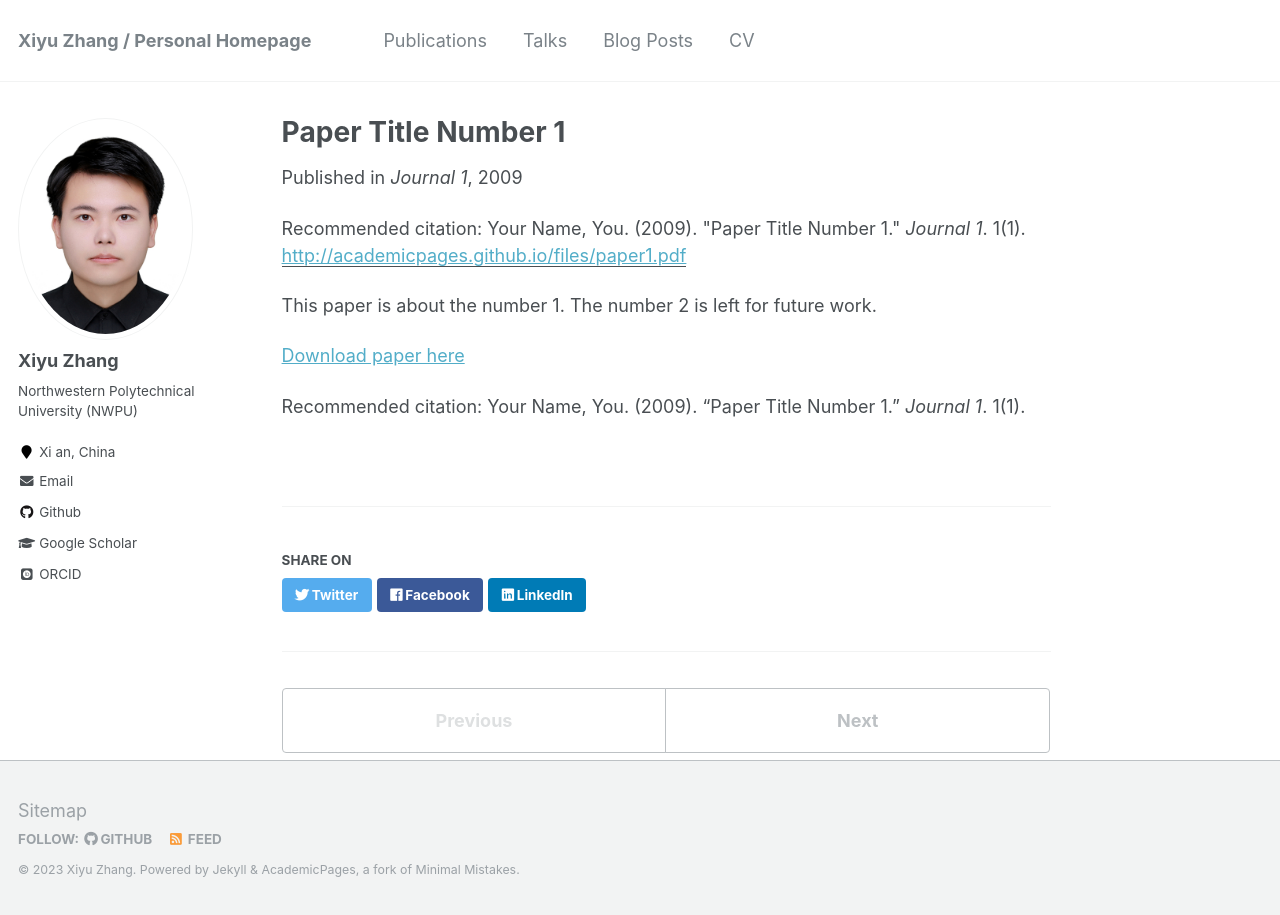
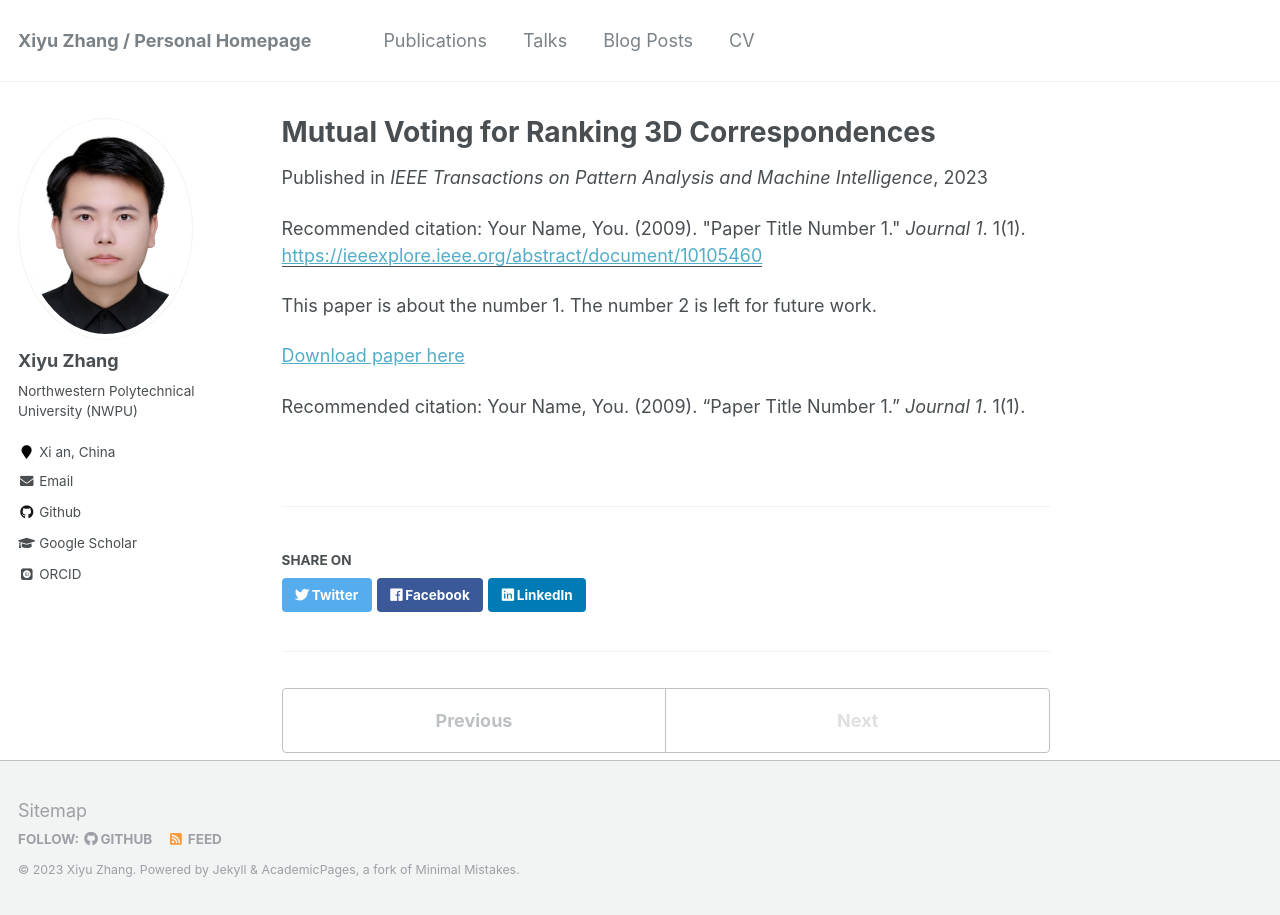
Before and after one commit to zhangxy0517/zhangxy0517.github.io, a Jekyll site: the page built from _publications/2009-10-01-paper-title-number-1.md, in a window 1280 px wide. Built offline with Jekyll 4.4.1, drawn with Linux system fonts in a browser that asks for light colours; some web fonts are replaced.

Commit message:
Update 2009-10-01-paper-title-number-1.md

```diff
--- a/_publications/2009-10-01-paper-title-number-1.md
+++ b/_publications/2009-10-01-paper-title-number-1.md
@@ -1,11 +1,11 @@
 ---
-title: "Paper Title Number 1"
+title: "Mutual Voting for Ranking 3D Correspondences"
 collection: publications
 permalink: /publication/2009-10-01-paper-title-number-1
-excerpt: 'This paper is about the number 1. The number 2 is left for future work.'
-date: 2009-10-01
-venue: 'Journal 1'
-paperurl: 'http://academicpages.github.io/files/paper1.pdf'
+excerpt: ''
+date: 2023-4-19
+venue: 'IEEE Transactions on Pattern Analysis and Machine Intelligence'
+paperurl: 'https://ieeexplore.ieee.org/abstract/document/10105460'
 citation: 'Your Name, You. (2009). &quot;Paper Title Number 1.&quot; <i>Journal 1</i>. 1(1).'
 ---
 This paper is about the number 1. The number 2 is left for future work.
```
